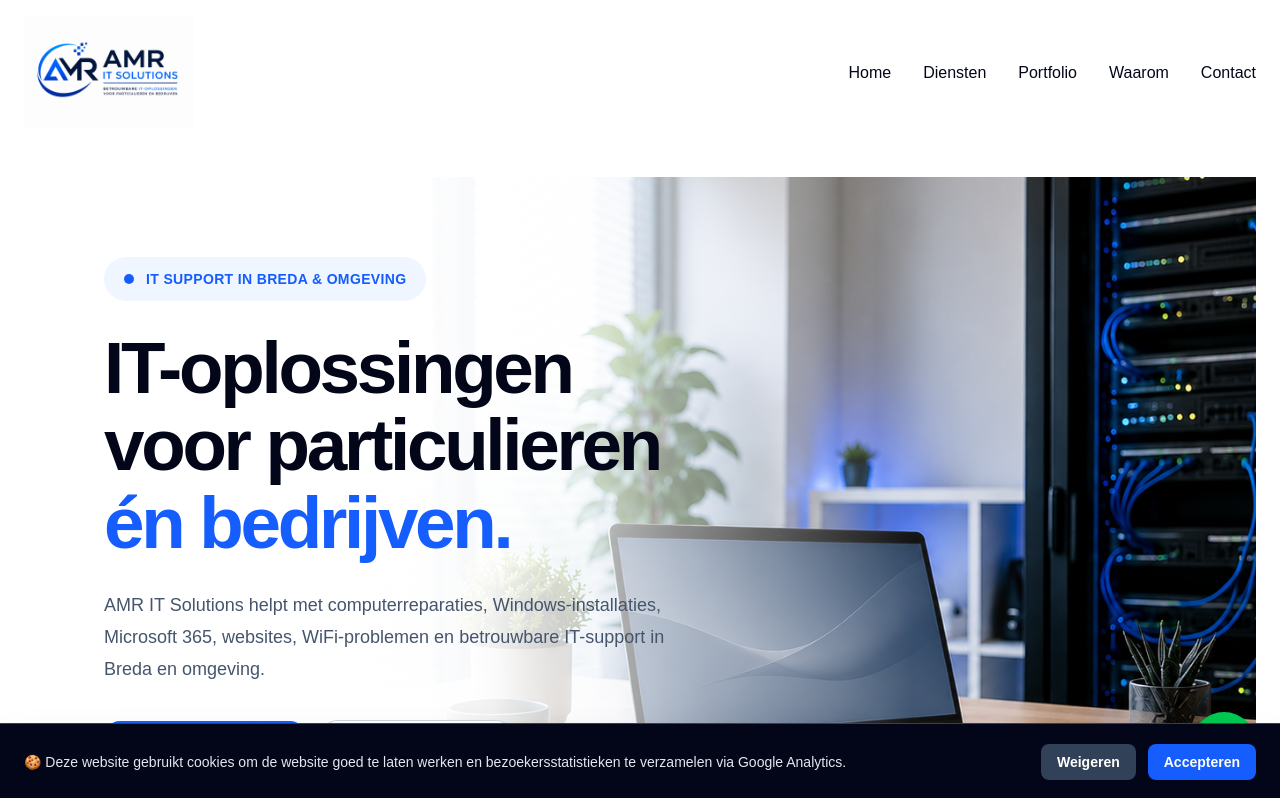
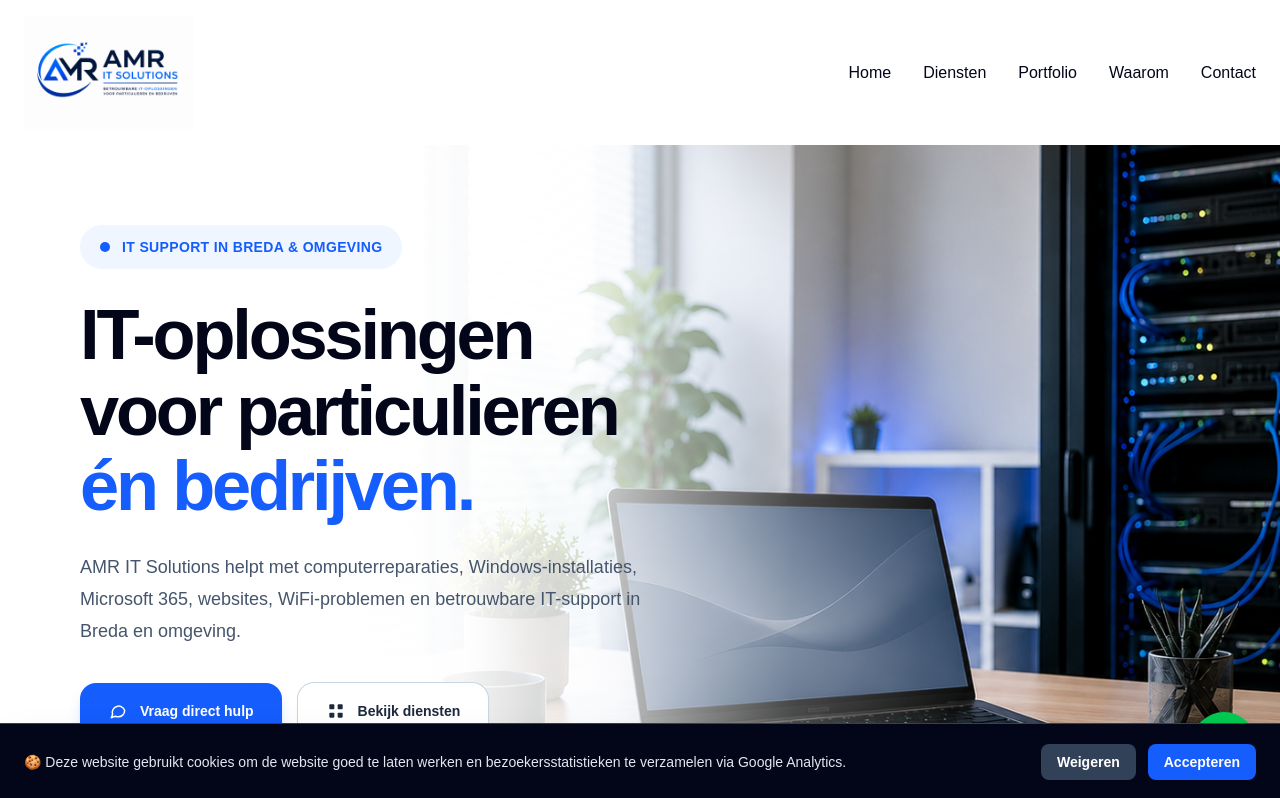
Before and after one commit to amritsolutions/amr-it-solutions, a Next.js app: page / in a window 1280 px wide. Shown: the top 798 px of the page. Built offline with nearby package versions, Linux system fonts and the light colour scheme.

Commit message:
hero verbeter

```diff
--- a/app/globals.css
+++ b/app/globals.css
@@ -12,26 +12,29 @@
   --font-mono: var(--font-geist-mono);
 }
 
-@media (prefers-color-scheme: dark) {
-  :root {
-    --background: #0a0a0a;
-    --foreground: #ededed;
-  }
+html {
+  scroll-behavior: smooth;
+  overflow-x: hidden;
 }
 
 body {
+  margin: 0;
+  overflow-x: hidden;
   background: var(--background);
   color: var(--foreground);
   font-family: Arial, Helvetica, sans-serif;
 }
-html {
-  scroll-behavior: smooth;
+
+* {
+  box-sizing: border-box;
 }
+
 @keyframes fadeUp {
   from {
     opacity: 0;
     transform: translateY(24px);
   }
+
   to {
     opacity: 1;
     transform: translateY(0);
--- a/app/page.tsx
+++ b/app/page.tsx
@@ -5,14 +5,13 @@ import WhyUs from "@/components/WhyUs";
 import Portfolio from "@/components/Portfolio";
 import Contact from "@/components/Contact";
 import FadeIn from "@/components/FadeIn";
+
 export default function Home() {
   return (
-    <main className="min-h-screen bg-white text-slate-950">
+    <main className="min-h-screen overflow-x-hidden bg-white text-slate-950">
       <Navbar />
 
-  <section className="mx-auto flex min-h-screen max-w-7xl flex-col px-6 py-8">
       <Hero />
-  </section>
 
       <FadeIn>
         <Services />
@@ -29,10 +28,6 @@ export default function Home() {
       <FadeIn>
         <Contact />
       </FadeIn>
-
-
-
-
     </main>
   );
 }
--- a/components/Hero.tsx
+++ b/components/Hero.tsx
@@ -2,7 +2,11 @@ import Image from "next/image";
 
 function LightningIcon() {
   return (
-    <svg viewBox="0 0 24 24" aria-hidden="true" className="h-7 w-7">
+    <svg
+      viewBox="0 0 24 24"
+      aria-hidden="true"
+      className="h-7 w-7"
+    >
       <path
         d="M13 2 4.8 13.2h6.1L10 22l9.2-12.2h-6.4L13 2Z"
         fill="currentColor"
@@ -13,7 +17,11 @@ function LightningIcon() {
 
 function LocationIcon() {
   return (
-    <svg viewBox="0 0 24 24" aria-hidden="true" className="h-7 w-7">
+    <svg
+      viewBox="0 0 24 24"
+      aria-hidden="true"
+      className="h-7 w-7"
+    >
       <path
         d="M12 22s7-6.1 7-13A7 7 0 1 0 5 9c0 6.9 7 13 7 13Z"
         fill="currentColor"
@@ -25,18 +33,23 @@ function LocationIcon() {
 
 function ShieldIcon() {
   return (
-    <svg viewBox="0 0 24 24" aria-hidden="true" className="h-7 w-7">
+    <svg
+      viewBox="0 0 24 24"
+      aria-hidden="true"
+      className="h-7 w-7"
+    >
       <path
         d="M12 2.5 20 6v5.2c0 5.1-3.3 8.9-8 10.3-4.7-1.4-8-5.2-8-10.3V6l8-3.5Z"
         fill="currentColor"
       />
+
       <path
         d="m8.7 12 2.1 2.1 4.6-4.7"
+        fill="none"
         stroke="white"
         strokeWidth="1.8"
         strokeLinecap="round"
         strokeLinejoin="round"
-        fill="none"
       />
     </svg>
   );
@@ -44,8 +57,13 @@ function ShieldIcon() {
 
 function PersonIcon() {
   return (
-    <svg viewBox="0 0 24 24" aria-hidden="true" className="h-7 w-7">
+    <svg
+      viewBox="0 0 24 24"
+      aria-hidden="true"
+      className="h-7 w-7"
+    >
       <circle cx="12" cy="8" r="4" fill="currentColor" />
+
       <path
         d="M4.5 21c.5-4.7 3.2-7 7.5-7s7 2.3 7.5 7h-15Z"
         fill="currentColor"
@@ -75,11 +93,46 @@ function MessageIcon() {
 
 function GridIcon() {
   return (
-    <svg viewBox="0 0 24 24" aria-hidden="true" className="h-5 w-5">
-      <rect x="4" y="4" width="6" height="6" rx="1" fill="currentColor" />
-      <rect x="14" y="4" width="6" height="6" rx="1" fill="currentColor" />
-      <rect x="4" y="14" width="6" height="6" rx="1" fill="currentColor" />
-      <rect x="14" y="14" width="6" height="6" rx="1" fill="currentColor" />
+    <svg
+      viewBox="0 0 24 24"
+      aria-hidden="true"
+      className="h-5 w-5"
+    >
+      <rect
+        x="4"
+        y="4"
+        width="6"
+        height="6"
+        rx="1"
+        fill="currentColor"
+      />
+
+      <rect
+        x="14"
+        y="4"
+        width="6"
+        height="6"
+        rx="1"
+        fill="currentColor"
+      />
+
+      <rect
+        x="4"
+        y="14"
+        width="6"
+        height="6"
+        rx="1"
+        fill="currentColor"
+      />
+
+      <rect
+        x="14"
+        y="14"
+        width="6"
+        height="6"
+        rx="1"
+        fill="currentColor"
+      />
     </svg>
   );
 }
@@ -109,8 +162,10 @@ const features = [
 
 export default function Hero() {
   return (
-    <section id="home" className="relative w-full overflow-hidden bg-white">
-      <div className="relative">
+    <section
+      id="home"
+      className="relative w-full overflow-hidden bg-white"
+    >
       {/* Desktopachtergrond */}
       <div className="absolute inset-0 hidden lg:block">
         <Image
@@ -119,43 +174,45 @@ export default function Hero() {
           fill
           priority
           sizes="100vw"
-            className="object-cover object-[72%_center]"
+          className="object-cover object-[70%_center]"
         />
 
+        {/* Witte overgang van links naar rechts */}
         <div
           className="absolute inset-0"
           style={{
             background:
-                "linear-gradient(90deg, rgba(255,255,255,1) 0%, rgba(255,255,255,0.99) 27%, rgba(255,255,255,0.94) 38%, rgba(255,255,255,0.58) 52%, rgba(255,255,255,0.08) 72%, rgba(255,255,255,0) 83%)",
+              "linear-gradient(90deg, #ffffff 0%, rgba(255,255,255,0.99) 25%, rgba(255,255,255,0.96) 36%, rgba(255,255,255,0.75) 48%, rgba(255,255,255,0.28) 62%, rgba(255,255,255,0) 78%)",
           }}
         />
 
-          <div className="absolute inset-x-0 bottom-0 h-64 bg-gradient-to-t from-white via-white/70 to-transparent" />
+        {/* Witte overgang onderaan */}
+        <div className="absolute inset-x-0 bottom-0 h-56 bg-gradient-to-t from-white via-white/75 to-transparent" />
       </div>
 
-        <div className="relative mx-auto max-w-[1600px] px-6 pb-10 pt-12 sm:px-10 lg:min-h-[850px] lg:px-16 lg:pb-12 lg:pt-20 xl:px-20">
-          {/* Mobiele foto apart weergegeven */}
-          <div className="relative mb-8 h-[260px] overflow-hidden rounded-[1.75rem] sm:h-[340px] lg:hidden">
+      <div className="relative mx-auto max-w-[1440px] px-6 pb-10 pt-10 sm:px-10 sm:pt-12 lg:min-h-[850px] lg:px-16 lg:pb-12 lg:pt-20 xl:px-20">
+        {/* Mobiele afbeelding */}
+        <div className="relative mb-9 h-[260px] overflow-hidden rounded-[1.75rem] sm:h-[360px] lg:hidden">
           <Image
             src="/images/hero.jpg"
             alt="Moderne IT-werkplek met laptop en serverapparatuur"
             fill
             priority
-              sizes="100vw"
-              className="object-cover object-[72%_center]"
+            sizes="(max-width: 1024px) 100vw, 0px"
+            className="object-cover object-[68%_center]"
           />
 
-            <div className="absolute inset-0 bg-gradient-to-t from-black/15 via-transparent to-transparent" />
+          <div className="absolute inset-0 bg-gradient-to-t from-black/10 via-transparent to-transparent" />
         </div>
 
-          <div className="flex min-h-0 flex-col lg:min-h-[758px]">
-            <div className="max-w-[660px]">
-              <div className="mb-7 inline-flex items-center gap-3 rounded-full bg-blue-50/95 px-5 py-3 text-xs font-bold uppercase tracking-wide text-blue-600 sm:text-sm">
+        <div className="flex flex-col lg:min-h-[758px]">
+          <div className="max-w-[650px] animate-fade-up">
+            <div className="mb-7 inline-flex items-center gap-3 rounded-full bg-blue-50 px-5 py-3 text-xs font-bold uppercase tracking-wide text-blue-600 sm:text-sm">
               <span className="h-2.5 w-2.5 rounded-full bg-blue-600" />
               IT Support in Breda & omgeving
             </div>
 
-              <h1 className="max-w-[650px] text-[2.75rem] font-extrabold leading-[1.06] tracking-[-0.045em] text-slate-950 sm:text-[3.7rem] lg:text-[4.25rem] xl:text-[4.55rem]">
+            <h1 className="max-w-[670px] text-[2.65rem] font-extrabold leading-[1.07] tracking-[-0.045em] text-slate-950 sm:text-[3.6rem] lg:text-[4.15rem] xl:text-[4.4rem]">
               IT-oplossingen
               <br />
               voor particulieren
@@ -165,8 +222,8 @@ export default function Hero() {
 
             <p className="mt-7 max-w-[610px] text-base leading-7 text-slate-600 sm:text-lg sm:leading-8">
               AMR IT Solutions helpt met computerreparaties,
-                Windows-installaties, Microsoft 365, websites, WiFi-problemen
-                en betrouwbare IT-support in Breda en omgeving.
+              Windows-installaties, Microsoft 365, websites, WiFi-problemen en
+              betrouwbare IT-support in Breda en omgeving.
             </p>
 
             <div className="mt-9 flex flex-col gap-4 sm:flex-row sm:flex-wrap">
@@ -180,7 +237,7 @@ export default function Hero() {
 
               <a
                 href="#diensten"
-                  className="inline-flex min-h-14 items-center justify-center gap-3 rounded-2xl bg-white/95 px-7 py-4 text-sm font-semibold text-slate-800 shadow-sm ring-1 ring-slate-300 transition duration-200 hover:-translate-y-0.5 hover:bg-slate-50"
+                className="inline-flex min-h-14 items-center justify-center gap-3 rounded-2xl bg-white px-7 py-4 text-sm font-semibold text-slate-800 shadow-sm ring-1 ring-slate-300 transition duration-200 hover:-translate-y-0.5 hover:bg-slate-50"
               >
                 <GridIcon />
                 Bekijk diensten
@@ -188,6 +245,7 @@ export default function Hero() {
             </div>
           </div>
 
+          {/* Informatiekaarten */}
           <div className="mt-12 grid gap-5 sm:grid-cols-2 lg:mt-auto lg:grid-cols-4 lg:pt-14">
             {features.map((feature) => {
               const Icon = feature.icon;
@@ -195,13 +253,13 @@ export default function Hero() {
               return (
                 <article
                   key={feature.title}
-                    className="flex min-h-[132px] items-start gap-4 rounded-2xl bg-white/95 p-6 shadow-[0_12px_35px_rgba(15,23,42,0.10)] ring-1 ring-slate-200/90 backdrop-blur-md transition duration-200 hover:-translate-y-1 hover:shadow-[0_18px_45px_rgba(15,23,42,0.14)]"
+                  className="flex min-h-[132px] items-start gap-4 rounded-2xl bg-white/95 p-5 shadow-[0_12px_35px_rgba(15,23,42,0.10)] ring-1 ring-slate-200/90 backdrop-blur-md transition duration-200 hover:-translate-y-1 hover:shadow-[0_18px_45px_rgba(15,23,42,0.14)] sm:p-6"
                 >
                   <div className="flex h-14 w-14 shrink-0 items-center justify-center rounded-2xl bg-blue-50 text-blue-600">
                     <Icon />
                   </div>
 
-                    <div className="pt-0.5">
+                  <div className="min-w-0 pt-0.5">
                     <h2 className="font-bold leading-5 text-slate-950">
                       {feature.title}
                     </h2>
@@ -216,7 +274,6 @@ export default function Hero() {
           </div>
         </div>
       </div>
-      </div>
     </section>
   );
 }
```
Lines whose indentation alone changed are shown as unchanged.
